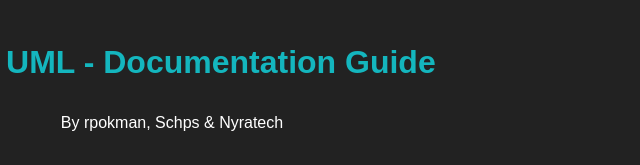
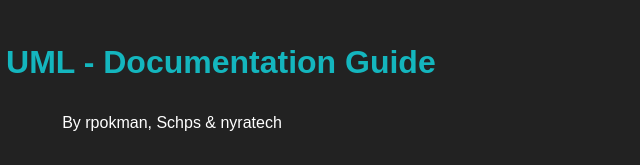
Before and after one commit to rpokman/UML-diagram-views, a plain HTML site: page index.html in a window 1280 px wide. Shown: the top 165 px of the page, 468-1108 px from the left. Drawn offline with Linux system fonts and the light colour scheme.

Commit message:
Fix capitalization of team member name in README.md and index.html

```diff
--- a/index.html
+++ b/index.html
@@ -8,7 +8,7 @@
 <body>
   <header>
     <h1>HBnB UML - Documentation Guide</h1>
-    <p>By rpokman, Schps & Nyratech </p>
+    <p>By rpokman, Schps & nyratech </p>
   </header>
 
   <main>
```
Also changed, not shown: 1 other file.
